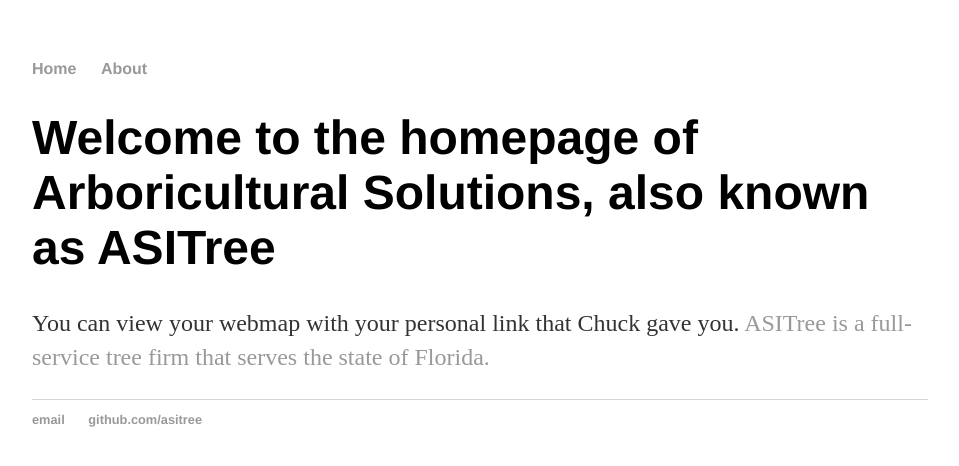
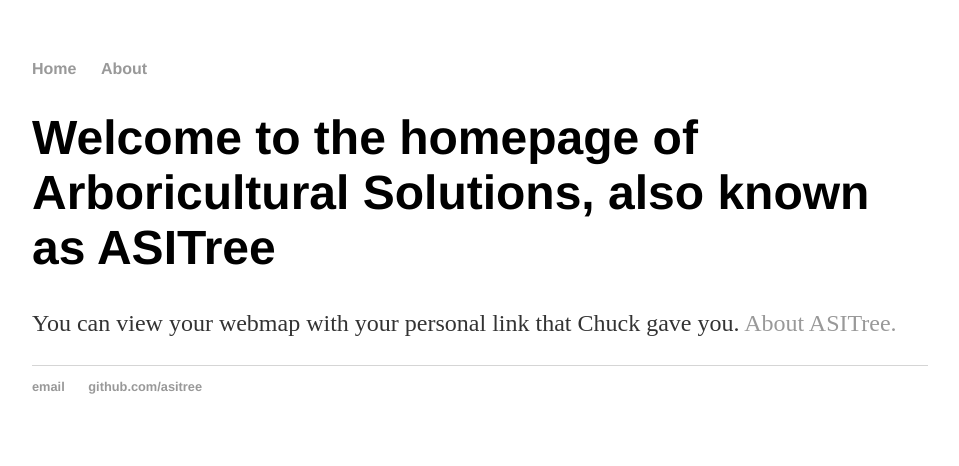
Before and after one commit to asitree/asitree.github.io, a Jekyll site: the page built from index.html, in a window 1280 px wide. Shown: the top 466 px of the page, without its empty margins (160-1119 px from the left). Built offline with Jekyll 4.4.1, drawn with Linux system fonts in a browser that asks for light colours.

Commit message:
Update index.html
about ASITree link

```diff
--- a/index.html
+++ b/index.html
@@ -4,5 +4,5 @@ title: Arboricultural Services, Inc.
 ---
 <div class="blurb">
 	<h1>Welcome to the homepage of Arboricultural Solutions, also known as ASITree</h1>
-	<p>You can view your webmap with your personal link that Chuck gave you. <a href="/about">ASITree is a full-service tree firm that serves the state of Florida.</a></p>
+	<p>You can view your webmap with your personal link that Chuck gave you. <a href="/about">About ASITree.</a></p>
 </div><!-- /.blurb -->
```
